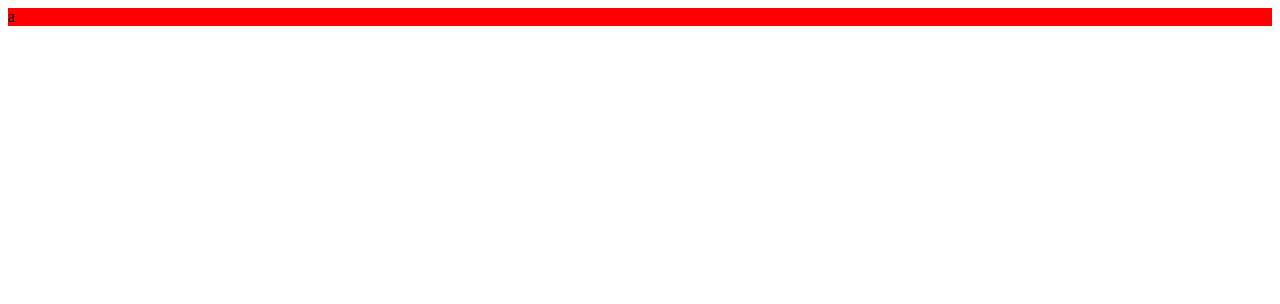
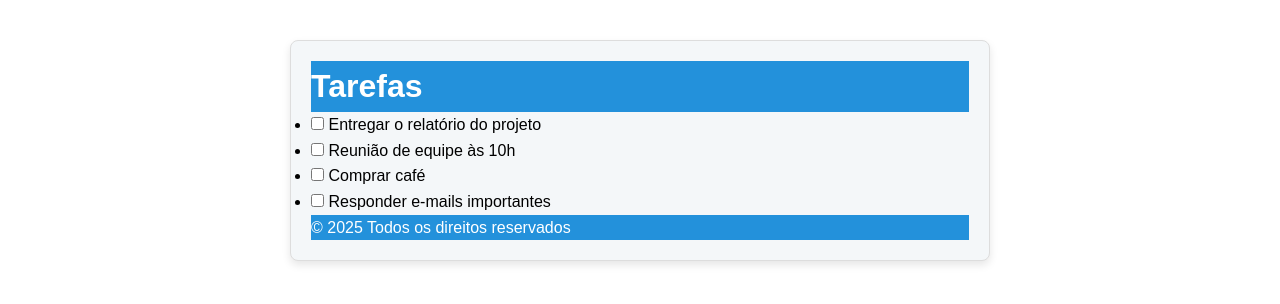
Before and after one commit to JuniorrBraga/todo-list, a Flask app: page / in a window 1280 px wide. Shown: the top 304 px of the page. Run offline with Flask 3, Linux system fonts and the light colour scheme.

Commit message:
ajustes css

```diff
--- a/app/static/css/style.css
+++ b/app/static/css/style.css
@@ -1,3 +1,45 @@
-.card{
-    background-color: red;
+:root{
+    --header-color: #2391db;
+    --body-color: white;
+    --text-header-footer-color:white;
+    --footer-color: #2391db;
 }
+
+* {
+    margin: 0;
+    padding: 0;
+    box-sizing: border-box;
+}
+
+html {
+    scroll-behavior: smooth;
+}
+
+body {
+    font-family: 'Poppins', sans-serif;
+    line-height: 1.6;
+    overflow-x: hidden;
+}
+
+.todo-container {
+    display: block;
+    width: 90%;
+    max-width: 700px;
+    margin: 40px auto;
+
+    background-color: #f4f7f9;
+    border: 1px solid #ddd;
+    border-radius: 8px;
+    padding: 20px;
+    box-shadow: 0 4px 8px rgba(0, 0, 0, 0.1);
+}
+
+.todo-header{
+    background-color: var(--header-color);
+    color: var(--text-header-footer-color);
+}
+
+.todo-footer{
+    background-color: var(--header-color);
+    color: var(--text-header-footer-color);
+}
--- a/app/templates/home.html
+++ b/app/templates/home.html
@@ -1,13 +1,46 @@
 <!DOCTYPE html>
 <html lang="pt-br">
+
 <head>
     <meta charset="UTF-8">
     <title>To-do Flask</title>
     <link rel="stylesheet" href="{{ url_for('static', filename='css/style.css') }}">
 </head>
+
 <body>
-    <div class="card">
-        a
+    <div class="todo-container">
+
+        <header class="todo-header">
+            <h1>Tarefas</h1>
+        </header>
+
+        <ul class="task-list">
+            <li class="task-item">
+                <input type="checkbox" id="task1">
+                <label for="task1">Entregar o relatório do projeto</label>
+            </li>
+
+            <li class="task-item">
+                <input type="checkbox" id="task2">
+                <label for="task2">Reunião de equipe às 10h</label>
+            </li>
+
+            <li class="task-item">
+                <input type="checkbox" id="task3">
+                <label for="task3">Comprar café</label>
+            </li>
+
+            <li class="task-item">
+                <input type="checkbox" id="task4">
+                <label for="task4">Responder e-mails importantes</label>
+            </li>
+        </ul>
+
+        <footer class="todo-footer">
+            <p>&copy; 2025 Todos os direitos reservados</p>
+        </footer>
+
     </div>
 </body>
+
 </html>
```
